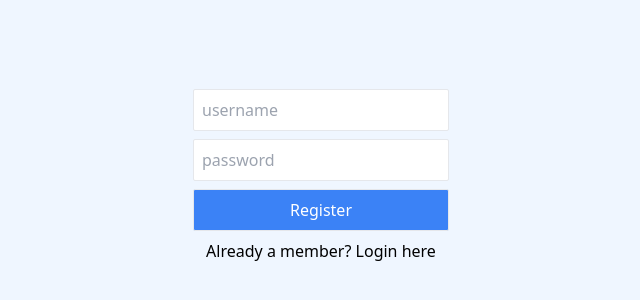
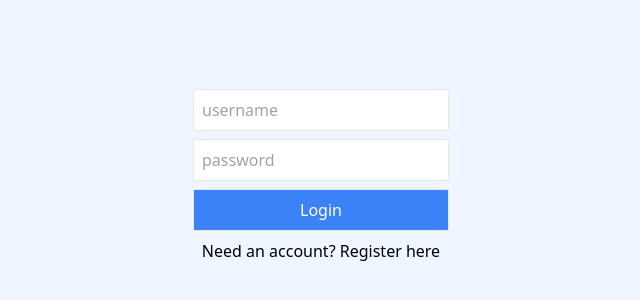
Before and after one commit to mejia-dev/mernchatapp, a React (Vite) app in the folder client/: page / in a window 1280 px wide. Shown: the part 200-500 px from the top of the page, without its empty margins (319-959 px from the left). Built offline with nearby package versions, Linux system fonts and the light colour scheme; no server answers.

Commit message:
Change form to initially be login page

```diff
--- a/client/src/RegisterAndLoginForm.tsx
+++ b/client/src/RegisterAndLoginForm.tsx
@@ -5,8 +5,8 @@ import { UserContext } from "./UserContext";
 export default function Register() {
   const [username, setUsername] = useState("");
   const [password, setPassword] = useState("");
-  const [isLoginOrRegister, setIsLoginOrRegister] = useState("Register");
-  const [formChangeText, setFormChangeText] = useState("Already a member? Login here");
+  const [isLoginOrRegister, setIsLoginOrRegister] = useState("Login");
+  const [formChangeText, setFormChangeText] = useState("Need an account? Register here");
   const { setUsername: setLoggedInUsername, setId }: any = useContext(UserContext);
 
   async function handleSubmit(e: any) {
```
